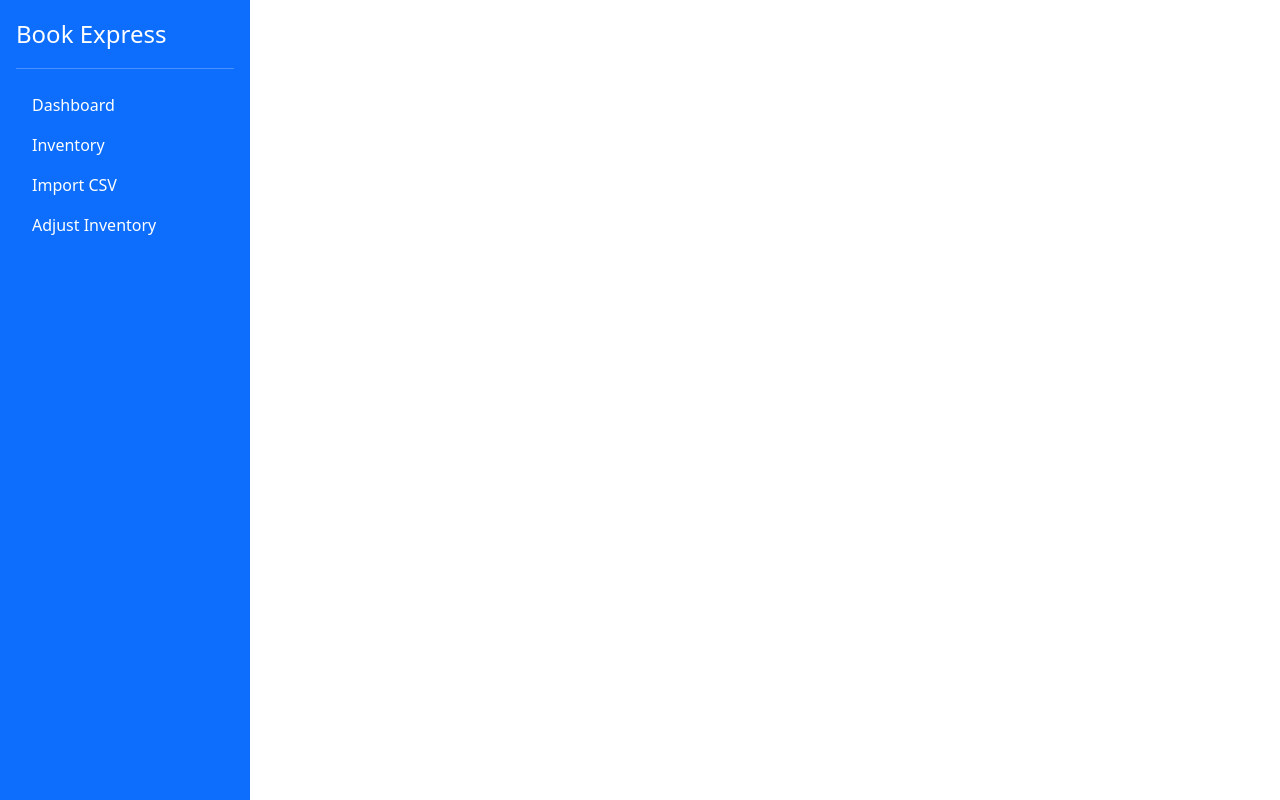
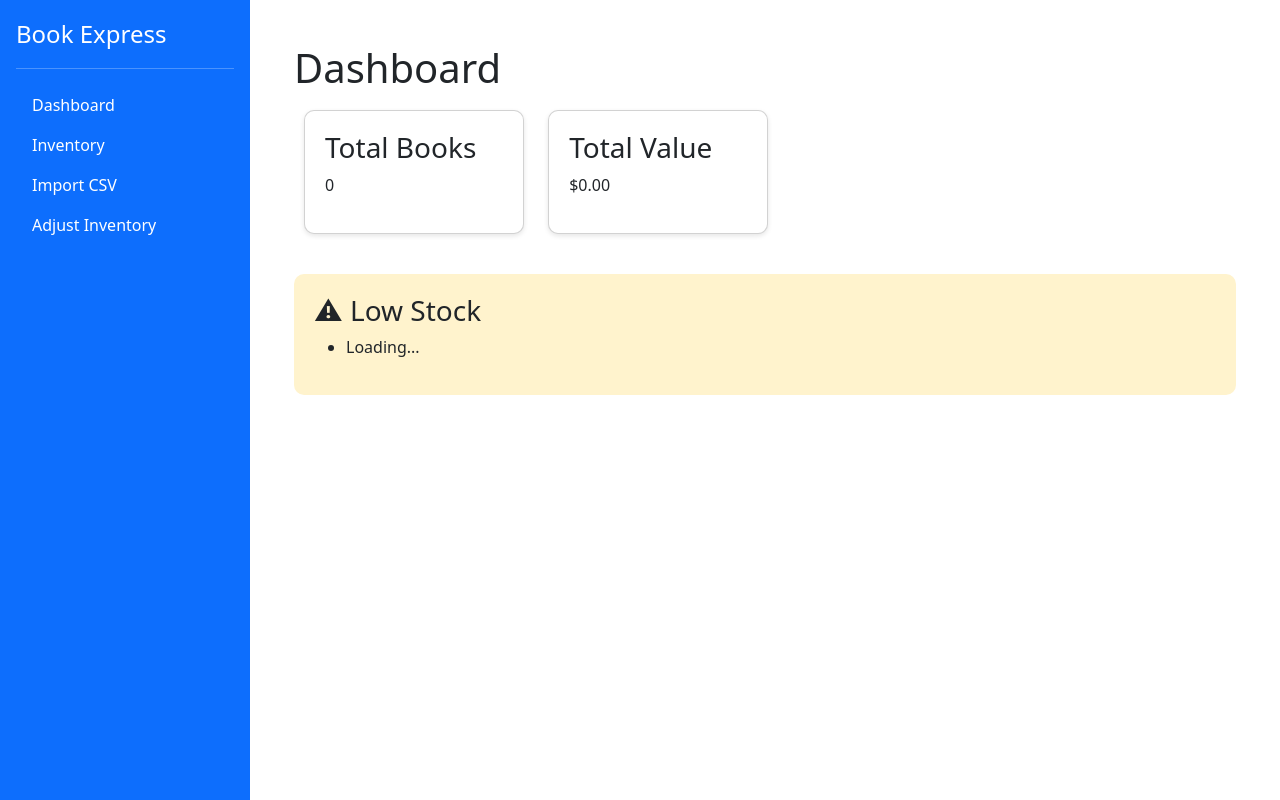
Before and after one commit to Jeimtax/2171-book-express, a Flask app: template app/templates/dashboard.html in a window 1280 px wide. Run offline with Flask 3, Linux system fonts and the light colour scheme; the template is opened without the code that fills it, so the values that code supplies are empty; some libraries are stand-ins or nearby versions.

Commit message:
Added new dashboard route, created dashboard webpage and added book totalling functionality

```diff
--- a/app/__init__.py
+++ b/app/__init__.py
@@ -2,6 +2,7 @@ from flask import Flask
 from flask_sqlalchemy import SQLAlchemy
 from .config import Config
 from flask_migrate import Migrate
+
 
 
 app = Flask(__name__)
@@ -17,12 +18,13 @@ from app.models.inventory_adjustment import InventoryAdjustment
 from app.models.supplier import Supplier
 from app.models.order import Order
 
-from app.routes.books_routes import books_bp
+
 from app.routes.csv_routes import upload_bp
 from app.routes.inventory_routes import inventory_bp
 from app.routes.orders_routes import orders_bp
+from app.routes.dashboard_routes import dashboard_bp
 
-app.register_blueprint(books_bp)
 app.register_blueprint(upload_bp)
 app.register_blueprint(inventory_bp)
 app.register_blueprint(orders_bp)
+app.register_blueprint(dashboard_bp)
--- /dev/null
+++ b/app/routes/dashboard_routes.py
@@ -0,0 +1,22 @@
+from flask import Blueprint, jsonify, render_template
+from app.models.book import Book
+
+dashboard_bp = Blueprint('dashboard', __name__)
+
+@dashboard_bp.route('/api/dashboard', methods=['GET'])
+def dashboard_data():
+    books = Book.query.all()
+
+    total_books = sum(book.quantity for book in books)
+    total_value = sum(book.quantity * book.price for book in books)
+
+
+    return jsonify({
+        "total_books": total_books,
+        "total_value": total_value,
+    })
+
+
+@dashboard_bp.route('/dashboard')
+def dashboard_page():
+    return render_template('dashboard.html')
--- a/app/templates/dashboard.html
+++ b/app/templates/dashboard.html
@@ -2,5 +2,61 @@
 
 {% block main %}
 
+<style>
+    .dashboard-container {
+        padding: 20px;
+    }
+
+    .card {
+        background: white;
+        padding: 20px;
+        margin: 10px;
+        border-radius: 10px;
+        display: inline-block;
+        width: 220px;
+        box-shadow: 0 2px 5px rgba(0,0,0,0.1);
+    }
+
+    .low-stock {
+        margin-top: 30px;
+        padding: 20px;
+        background: #fff3cd;
+        border-radius: 10px;
+    }
+</style>
+
+<div class="dashboard-container">
+    <h1>Dashboard</h1>
+
+    <div class="card">
+        <h3>Total Books</h3>
+        <p id="totalBooks">Loading...</p>
+    </div>
+
+    <div class="card">
+        <h3>Total Value</h3>
+        <p id="totalValue">Loading...</p>
+    </div>
+
+    <div class="low-stock">
+        <h3>⚠ Low Stock</h3>
+        <ul id="lowStockList">
+            <li>Loading...</li>
+        </ul>
+    </div>
+</div>
+
+<script>
+fetch('/api/dashboard')
+    .then(res => res.json())
+    .then(data => {
+        document.getElementById('totalBooks').innerText = data.total_books;
+        document.getElementById('totalValue').innerText = "$" + data.total_value.toFixed(2);
+        })
+
+    .catch(err => {
+        console.error(err);
+    });
+</script>
 
 {% endblock %}
```
